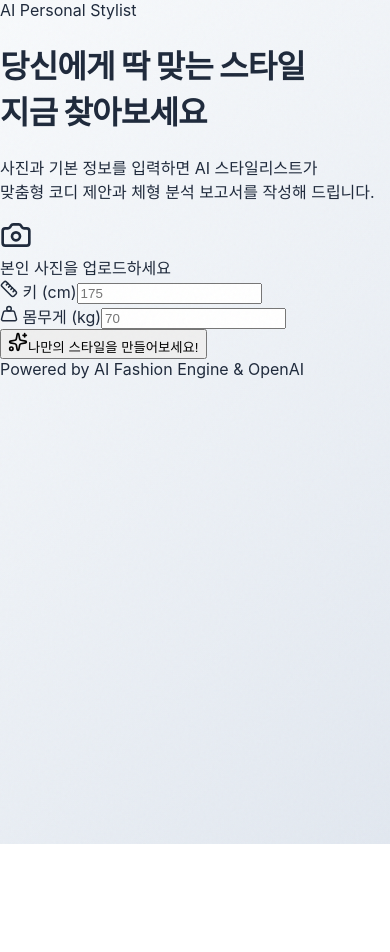
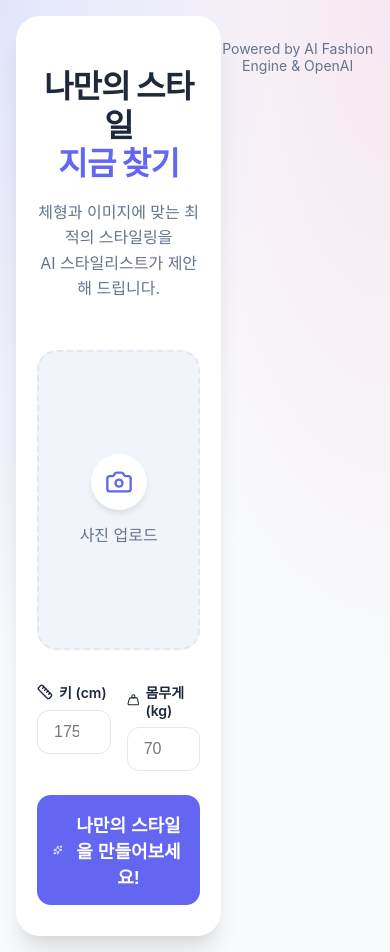
Before and after one commit to dafsbfjhe/personalstylist, a React (Vite) app: page / in a window 390 px wide. Before the commit the page ends 844 px from the top, so only its background shows below. Built offline with nearby package versions, Linux system fonts and the light colour scheme.

Commit message:
Revamp UI with modern card layout, fixed photo upload size, and centered positioning

```diff
--- a/src/App.css
+++ b/src/App.css
@@ -1,81 +1,256 @@
-/* ... 기존 스타일 ... */
-
-.success-badge {
-  display: inline-flex;
-  align-items: center;
-  gap: 0.5rem;
-  padding: 0.5rem 1rem;
-  background: #ecfdf5;
-  color: #10b981;
-  border-radius: 100px;
-  font-size: 0.85rem;
-  font-weight: 700;
-  margin-bottom: 1rem;
+:root {
+  --primary: #6366f1;
+  --primary-hover: #4f46e5;
+  --primary-glow: rgba(99, 102, 241, 0.2);
+  --bg: #f8fafc;
+  --card-bg: #ffffff;
+  --text-main: #1e293b;
+  --text-muted: #64748b;
+  --border: #e2e8f0;
+  --radius: 24px;
+  --shadow: 0 20px 25px -5px rgba(0, 0, 0, 0.1), 0 10px 10px -5px rgba(0, 0, 0, 0.04);
 }
 
-.report-subtitle {
-  color: var(--text-muted);
-  margin-bottom: 0;
+.app-container {
+  min-height: 100vh;
+  display: flex;
+  justify-content: center;
+  align-items: center;
+  padding: 20px;
+  background-color: var(--bg);
+  background-image:
+    radial-gradient(at 0% 0%, rgba(99, 102, 241, 0.15) 0px, transparent 50%),
+    radial-gradient(at 100% 0%, rgba(236, 72, 153, 0.1) 0px, transparent 50%);
 }
 
-.report-card {
-  background: white;
-  border-radius: 16px;
-  padding: 2rem;
-  margin-bottom: 2rem;
-  box-shadow: inset 0 2px 4px rgba(0,0,0,0.02);
-  border: 1px solid #f1f5f9;
+.main-content {
+  width: 100%;
+  max-width: 480px;
+  margin: 0 auto;
 }
 
-.report-content {
-  text-align: left;
-  color: #334155;
-  line-height: 1.8;
+.profile-card, .report-container {
+  background: var(--card-bg);
+  padding: 40px 30px;
+  border-radius: var(--radius);
+  box-shadow: var(--shadow);
+  border: 1px solid rgba(255, 255, 255, 0.8);
+  display: flex;
+  flex-direction: column;
+  align-items: center;
+  text-align: center;
 }
 
-.report-content p {
-  margin-bottom: 0.5rem;
+.hero-section {
+  margin-bottom: 32px;
 }
 
-.action-buttons {
+.title {
+  font-size: 2rem;
+  font-weight: 800;
+  color: var(--text-main);
+  margin-bottom: 12px;
+  line-height: 1.2;
+}
+
+.title span {
+  color: var(--primary);
+}
+
+.subtitle {
+  font-size: 1rem;
+  color: var(--text-muted);
+  line-height: 1.6;
+}
+
+/* 사진 업로드 영역 고정 (300x300) */
+.photo-upload-section {
+  margin-bottom: 32px;
+}
+
+.photo-preview-container {
+  width: 300px;
+  height: 300px;
+  border-radius: 20px;
+  overflow: hidden;
+  border: 2px dashed var(--border);
+  background: #f1f5f9;
+  cursor: pointer;
+  transition: all 0.3s ease;
+  display: flex;
+  align-items: center;
+  justify-content: center;
+  position: relative;
+}
+
+.photo-preview-container:hover {
+  border-color: var(--primary);
+  background: #f8fafc;
+  transform: translateY(-2px);
+}
+
+.photo-preview {
+  width: 100%;
+  height: 100%;
+  object-fit: cover; /* 이미지가 박스에 꽉 차도록 설정 */
+}
+
+.upload-placeholder {
+  display: flex;
+  flex-direction: column;
+  align-items: center;
+  gap: 12px;
+  color: var(--text-muted);
+}
+
+.icon-circle {
+  width: 56px;
+  height: 56px;
+  background: white;
+  border-radius: 50%;
+  display: flex;
+  align-items: center;
+  justify-content: center;
+  box-shadow: 0 4px 6px -1px rgba(0, 0, 0, 0.1);
+  color: var(--primary);
+}
+
+/* 입력 필드 레이아웃 */
+.input-group-row {
+  width: 100%;
   display: grid;
   grid-template-columns: 1fr 1fr;
-  gap: 1rem;
+  gap: 16px;
+  margin-bottom: 24px;
 }
 
-.primary-outline-button {
-  padding: 1rem;
+.input-field {
+  text-align: left;
+}
+
+.input-field label {
+  display: flex;
+  align-items: center;
+  gap: 6px;
+  font-size: 0.875rem;
+  font-weight: 600;
+  color: var(--text-main);
+  margin-bottom: 8px;
+}
+
+.input-field input {
+  width: 100%;
+  padding: 12px 16px;
   border-radius: 12px;
-  border: 2px solid var(--primary);
-  background: transparent;
-  color: var(--primary);
+  border: 1px solid var(--border);
+  font-size: 1rem;
+  transition: all 0.2s;
+}
+
+.input-field input:focus {
+  outline: none;
+  border-color: var(--primary);
+  box-shadow: 0 0 0 4px var(--primary-glow);
+}
+
+/* 버튼 스타일 */
+.cta-button {
+  width: 100%;
+  padding: 16px;
+  border-radius: 14px;
+  border: none;
+  background: var(--primary);
+  color: white;
+  font-size: 1.125rem;
   font-weight: 700;
   display: flex;
   align-items: center;
   justify-content: center;
-  gap: 0.5rem;
+  gap: 10px;
   cursor: pointer;
-  transition: all 0.2s ease;
+  transition: all 0.2s;
 }
 
-.primary-outline-button:hover {
-  background: rgba(99, 102, 241, 0.05);
+.cta-button:hover:not(:disabled) {
+  background: var(--primary-hover);
+  transform: translateY(-1px);
+  box-shadow: 0 10px 15px -3px var(--primary-glow);
+}
+
+.cta-button:active {
+  transform: translateY(0);
+}
+
+.cta-button:disabled {
+  opacity: 0.6;
+  cursor: not-allowed;
+}
+
+/* 리포트 스타일 */
+.report-card {
+  width: 100%;
+  text-align: left;
+  background: #f8fafc;
+  padding: 24px;
+  border-radius: 16px;
+  margin-bottom: 24px;
+}
+
+.action-buttons {
+  width: 100%;
+  display: grid;
+  grid-template-columns: 1fr 1fr;
+  gap: 12px;
+}
+
+.secondary-button, .primary-outline-button {
+  padding: 12px;
+  border-radius: 12px;
+  font-weight: 600;
+  cursor: pointer;
+  display: flex;
+  align-items: center;
+  justify-content: center;
+  gap: 8px;
+  transition: all 0.2s;
 }
 
 .secondary-button {
-  display: flex;
-  align-items: center;
-  justify-content: center;
-  gap: 0.5rem;
+  background: #f1f5f9;
+  border: none;
+  color: var(--text-main);
 }
 
-@media print {
-  .noise-overlay, .badge, .hero-section, .action-buttons, .app-footer {
-    display: none;
+.primary-outline-button {
+  background: transparent;
+  border: 2px solid var(--primary);
+  color: var(--primary);
+}
+
+/* 애니메이션 */
+.animate-spin {
+  animation: spin 1s linear infinite;
+}
+
+@keyframes spin {
+  from { transform: rotate(0deg); }
+  to { transform: rotate(360deg); }
+}
+
+/* 모바일 최적화 */
+@media (max-width: 480px) {
+  .app-container {
+    padding: 16px;
+    align-items: flex-start;
   }
-  .report-container {
-    box-shadow: none;
-    border: none;
-    padding: 0;
+
+  .profile-card {
+    padding: 30px 20px;
+  }
+
+  .photo-preview-container {
+    width: 100%; /* 모바일에서는 너비에 맞춤 */
+    max-width: 300px;
+    height: 300px;
   }
 }
--- a/src/App.tsx
+++ b/src/App.tsx
@@ -40,7 +40,6 @@
       if (data.choices && data.choices[0]) {
         setReport(data.choices[0].message.content);
       } else if (data.error) {
-        // 백엔드에서 전달한 구체적인 에러 메시지를 보여줍니다.
         console.error('API Error:', data.error);
         alert(`분석 중 오류 발생: ${data.error}`);
       }
@@ -54,18 +53,15 @@
 
   return (
     <div className="app-container">
-      <div className="noise-overlay"></div>
-
       <main className="main-content">
         {!report ? (
-          <>
+          <div className="profile-card">
             <header className="hero-section">
-              <div className="badge">AI Personal Stylist</div>
-              <h1 className="title">당신에게 딱 맞는 스타일 <br/><span>지금 찾아보세요</span></h1>
-              <p className="subtitle">사진과 기본 정보를 입력하면 AI 스타일리스트가 <br/>맞춤형 코디 제안과 체형 분석 보고서를 작성해 드립니다.</p>
+              <h1 className="title">나만의 스타일 <br/><span>지금 찾기</span></h1>
+              <p className="subtitle">체형과 이미지에 맞는 최적의 스타일링을 <br/>AI 스타일리스트가 제안해 드립니다.</p>
             </header>
 
-            <form onSubmit={handleSubmit} className="profile-card">
+            <form onSubmit={handleSubmit} style={{ width: '100%' }}>
               <div className="photo-upload-section">
                 <div
                   className={`photo-preview-container ${!photo ? 'empty' : ''}`}
@@ -76,9 +72,9 @@
                   ) : (
                     <div className="upload-placeholder">
                       <div className="icon-circle">
-                        <Camera size={32} />
+                        <Camera size={28} />
                       </div>
-                      <span>본인 사진을 업로드하세요</span>
+                      <span>사진 업로드</span>
                     </div>
                   )}
                 </div>
@@ -93,7 +89,7 @@
 
               <div className="input-group-row">
                 <div className="input-field">
-                  <label><Ruler size={18} /> 키 (cm)</label>
+                  <label><Ruler size={16} /> 키 (cm)</label>
                   <input
                     type="number"
                     placeholder="175"
@@ -103,7 +99,7 @@
                   />
                 </div>
                 <div className="input-field">
-                  <label><Weight size={18} /> 몸무게 (kg)</label>
+                  <label><Weight size={16} /> 몸무게 (kg)</label>
                   <input
                     type="number"
                     placeholder="70"
@@ -123,22 +119,22 @@
                 <span>{loading ? '스타일 분석 중...' : '나만의 스타일을 만들어보세요!'}</span>
               </button>
             </form>
-          </>
+          </div>
         ) : (
           <div className="report-container">
-            <header className="report-header">
-              <div className="success-badge">
-                <CheckCircle size={20} />
+            <header className="report-header" style={{ marginBottom: '24px' }}>
+              <div className="success-badge" style={{ marginBottom: '12px' }}>
+                <CheckCircle size={18} />
                 <span>분석 완료</span>
               </div>
-              <h2 className="report-title">나만의 스타일 분석 결과</h2>
-              <p className="report-subtitle">AI가 제안하는 퍼스널 스타일 가이드입니다.</p>
+              <h2 className="report-title" style={{ fontSize: '1.5rem', marginBottom: '8px' }}>스타일 분석 결과</h2>
+              <p className="report-subtitle">AI 퍼스널 스타일 가이드</p>
             </header>
 
             <div className="report-card">
               <div className="report-content">
                 {report.split('\n').map((line, i) => (
-                  <p key={i}>{line || '\u00A0'}</p>
+                  <p key={i} style={{ marginBottom: '8px' }}>{line || '\u00A0'}</p>
                 ))}
               </div>
             </div>
@@ -157,7 +153,7 @@
         )}
       </main>
 
-      <footer className="app-footer">
+      <footer className="app-footer" style={{ marginTop: '24px', textAlign: 'center', color: 'var(--text-muted)', fontSize: '0.875rem' }}>
         Powered by AI Fashion Engine & OpenAI
       </footer>
     </div>
```
